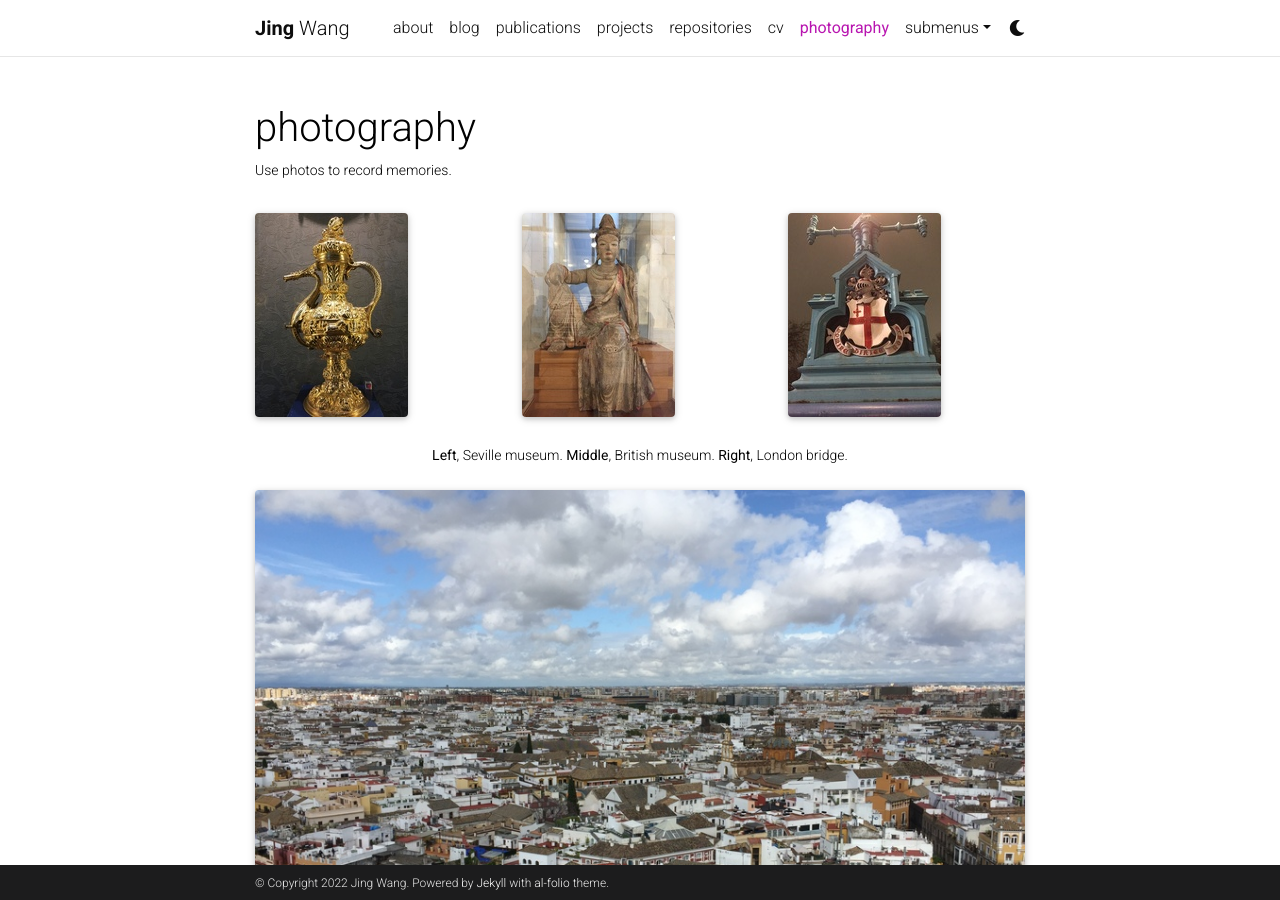
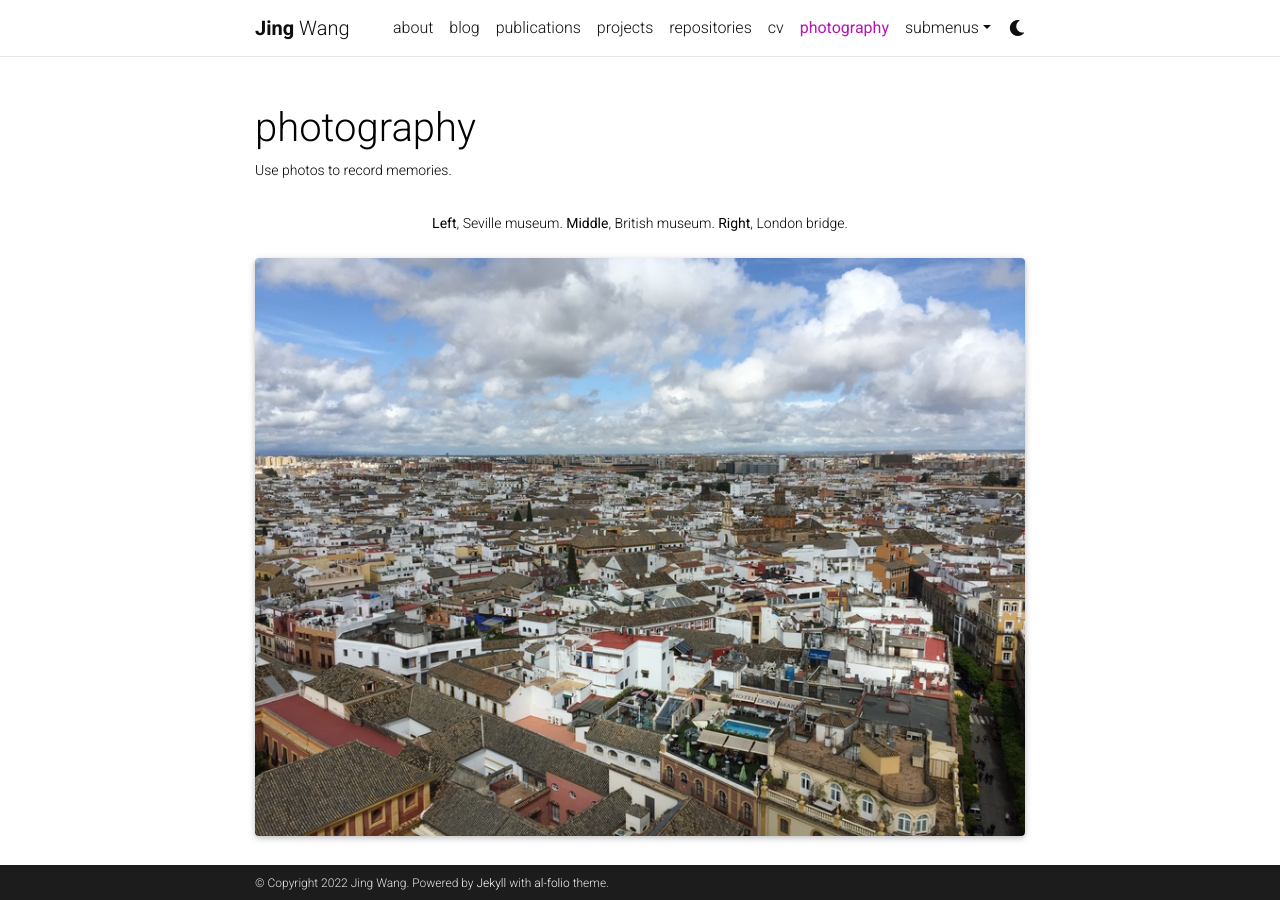
Before and after one commit to JingWang-RU/JingWang-RU.github.io, a Jekyll site: the page built from _pages/teaching.md, in a window 1280 px wide and 900 px high. Built offline with Jekyll 4.4.1, drawn with Linux system fonts in a browser that asks for light colours; full-size pictures stand in for the smaller copies a plugin makes; comment, search, counter and statistics services are not loaded; a style sheet for code colours, icons or effects is not loaded.

Commit message:
photograph

```diff
--- a/_pages/teaching.md
+++ b/_pages/teaching.md
@@ -7,17 +7,7 @@ nav: true
 nav_order: 5
 ---
 
-<div class="row">
-    <div class="col-sm mt-3 mt-md-0">
-        {% include figure.html path="assets/img/spain_1.jpg" title="example image" class="img-fluid rounded z-depth-1" style="object-fit:none;width:800px; height:53px;border: solid 1px #CCC"  %}
-    </div>
-    <div class="col-sm mt-3 mt-md-0">
-        {% include figure.html path="/assets/img/uk_3.jpg" title="example image" class="img-fluid rounded z-depth-1" style="object-fit:none;width:800px; height:53px;border: solid 1px #CCC" %}
-    </div>
-    <div class="col-sm mt-3 mt-md-0">
-        {% include figure.html path="/assets/img/uk_9.jpg" title="example image" class="img-fluid rounded z-depth-1" style="object-fit:none;width:800px; height:53px;border: solid 1px #CCC" %}
-    </div>
-</div>
+
 <div class="caption">
     <b>Left</b>, Seville museum. <b>Middle</b>, British museum. <b>Right</b>, London bridge.
 </div>
```
